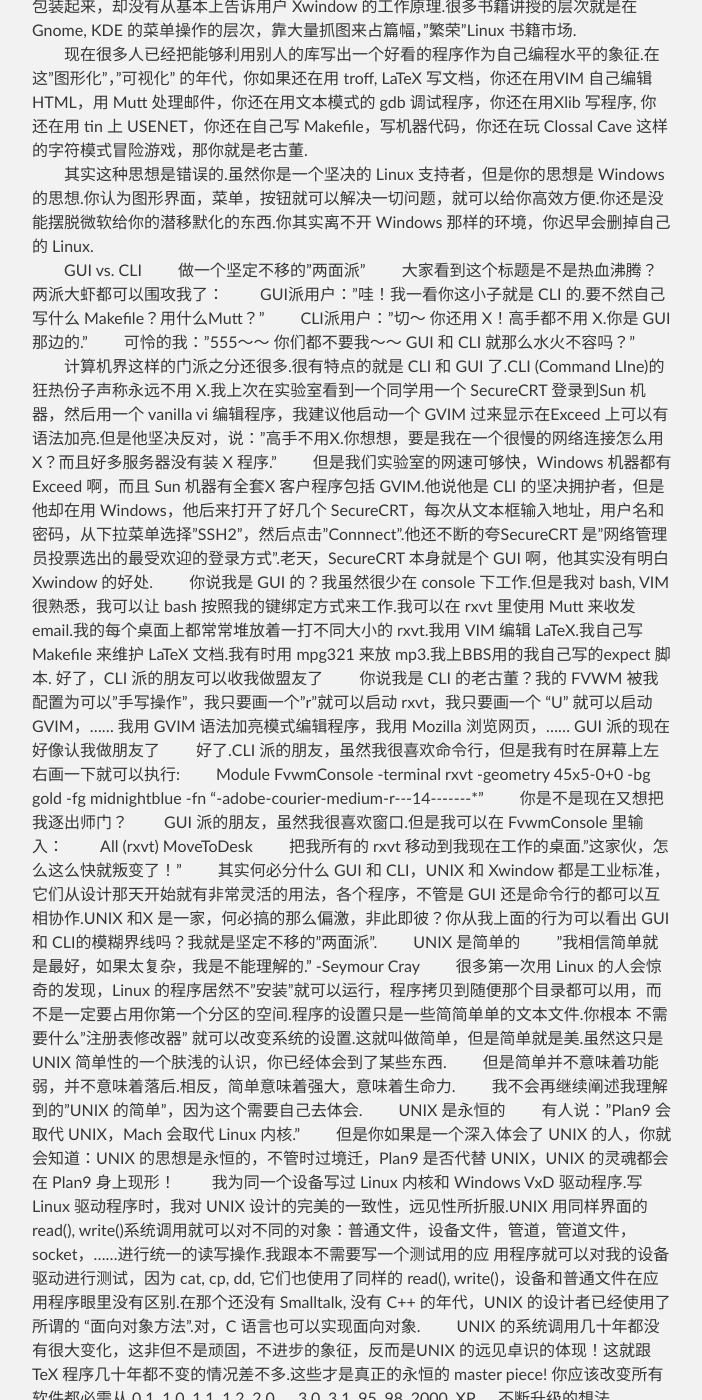
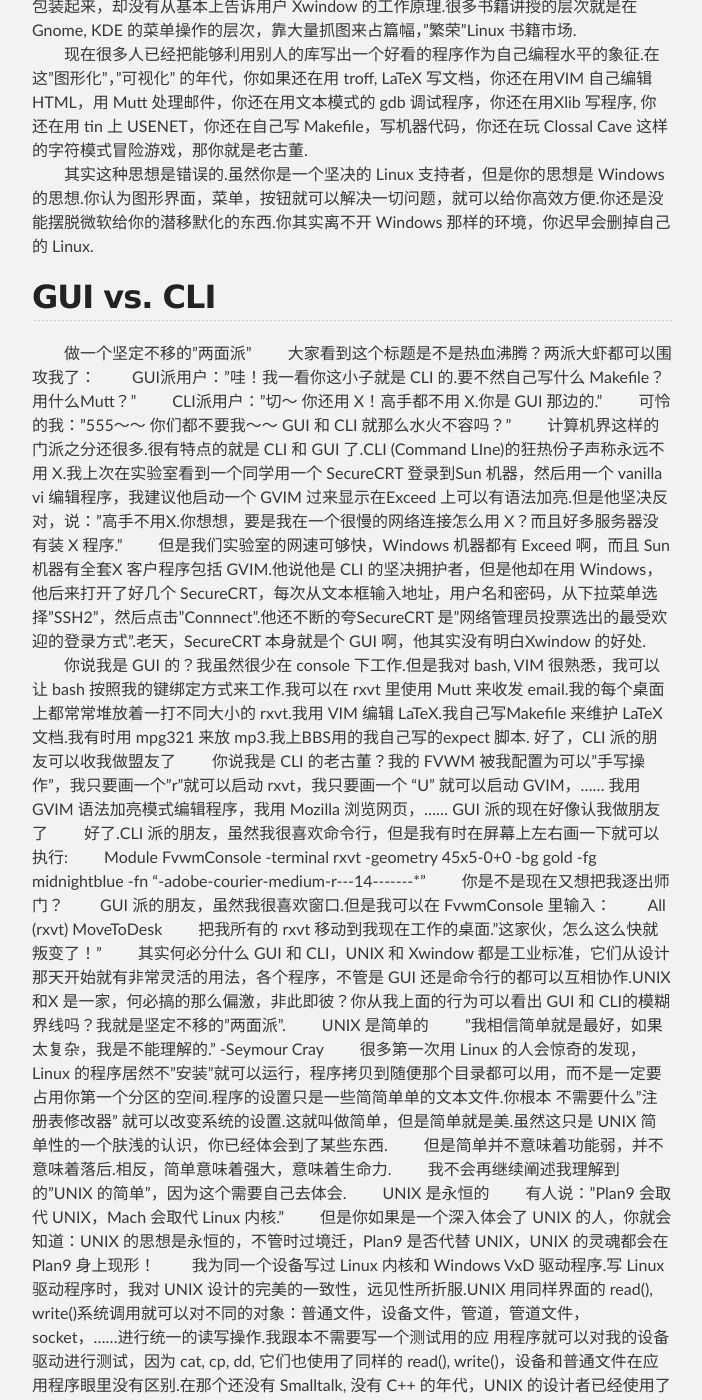
Before and after one commit to silbertmonaphia/silbertmonaphia.github.io, a Jekyll site: the page built from _posts/2016-04-19-关于Windows和Linux的那些事儿.md, in a window 1280 px wide and 1400 px high, scrolled down 9233 px. Shown: the whole window, without its empty margins (288-990 px from the left). Built offline with Jekyll 4.4.1, drawn with Linux system fonts in a browser that asks for light colours.

```diff
--- a/_posts/2016-04-19-关于Windows和Linux的那些事儿.md
+++ b/_posts/2016-04-19-关于Windows和Linux的那些事儿.md
@@ -129,7 +129,8 @@ layout: post
 　　在这里我又不得不说一下那些 Linux 的发行公司和写书的人，他们把 Linux 和Xwindow 包装起来，却没有从基本上告诉用户 Xwindow 的工作原理.很多书籍讲授的层次就是在Gnome, KDE 的菜单操作的层次，靠大量抓图来占篇幅，"繁荣"Linux 书籍市场.
 　　现在很多人已经把能够利用别人的库写出一个好看的程序作为自己编程水平的象征.在这"图形化"，"可视化" 的年代，你如果还在用 troff, LaTeX 写文档，你还在用VIM 自己编辑 HTML，用 Mutt 处理邮件，你还在用文本模式的 gdb 调试程序，你还在用Xlib 写程序, 你还在用 tin 上 USENET，你还在自己写 Makefile，写机器代码，你还在玩 Clossal Cave 这样的字符模式冒险游戏，那你就是老古董.
 　　其实这种思想是错误的.虽然你是一个坚决的 Linux 支持者，但是你的思想是 Windows的思想.你认为图形界面，菜单，按钮就可以解决一切问题，就可以给你高效方便.你还是没能摆脱微软给你的潜移默化的东西.你其实离不开 Windows 那样的环境，你迟早会删掉自己的 Linux.
-　　GUI vs. CLI
+
+##  GUI vs. CLI
 　　做一个坚定不移的"两面派"
 　　大家看到这个标题是不是热血沸腾？两派大虾都可以围攻我了：
 　　GUI派用户："哇！我一看你这小子就是 CLI 的.要不然自己写什么 Makefile？用什么Mutt？"
```
